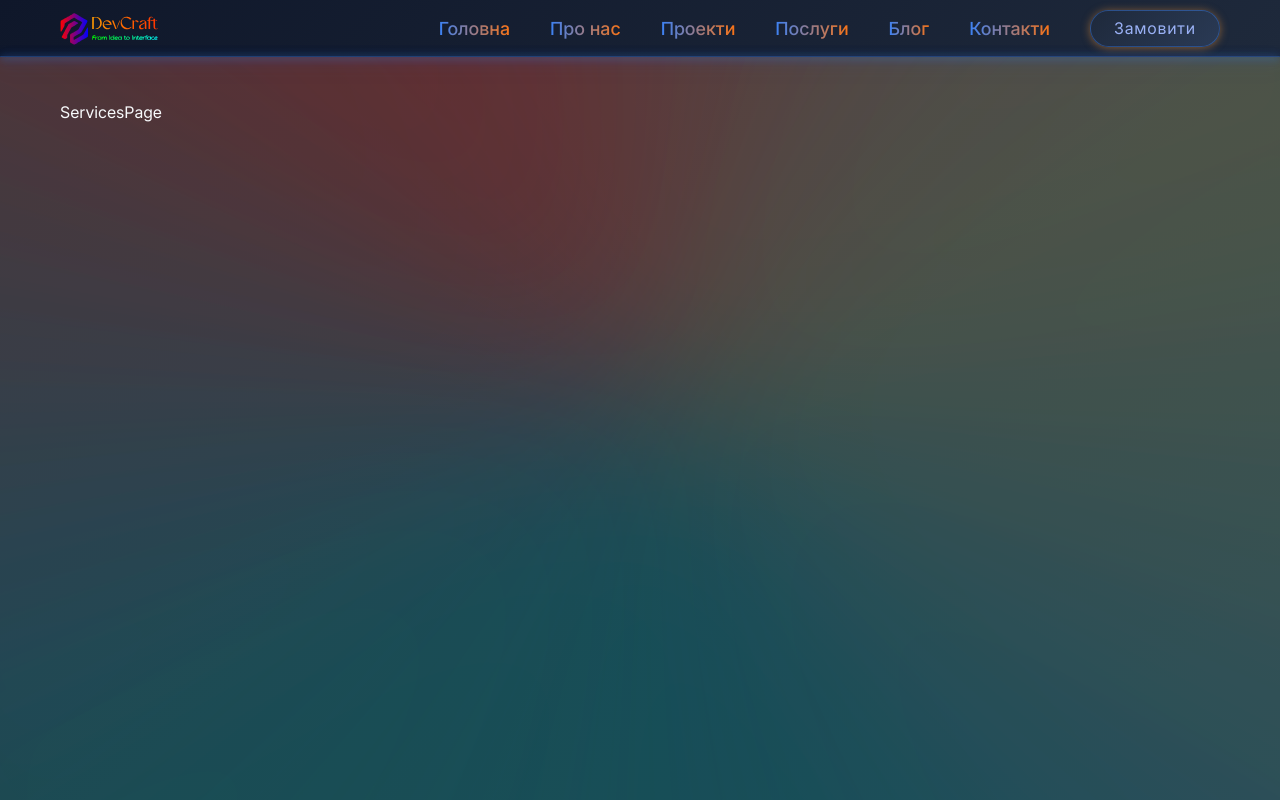
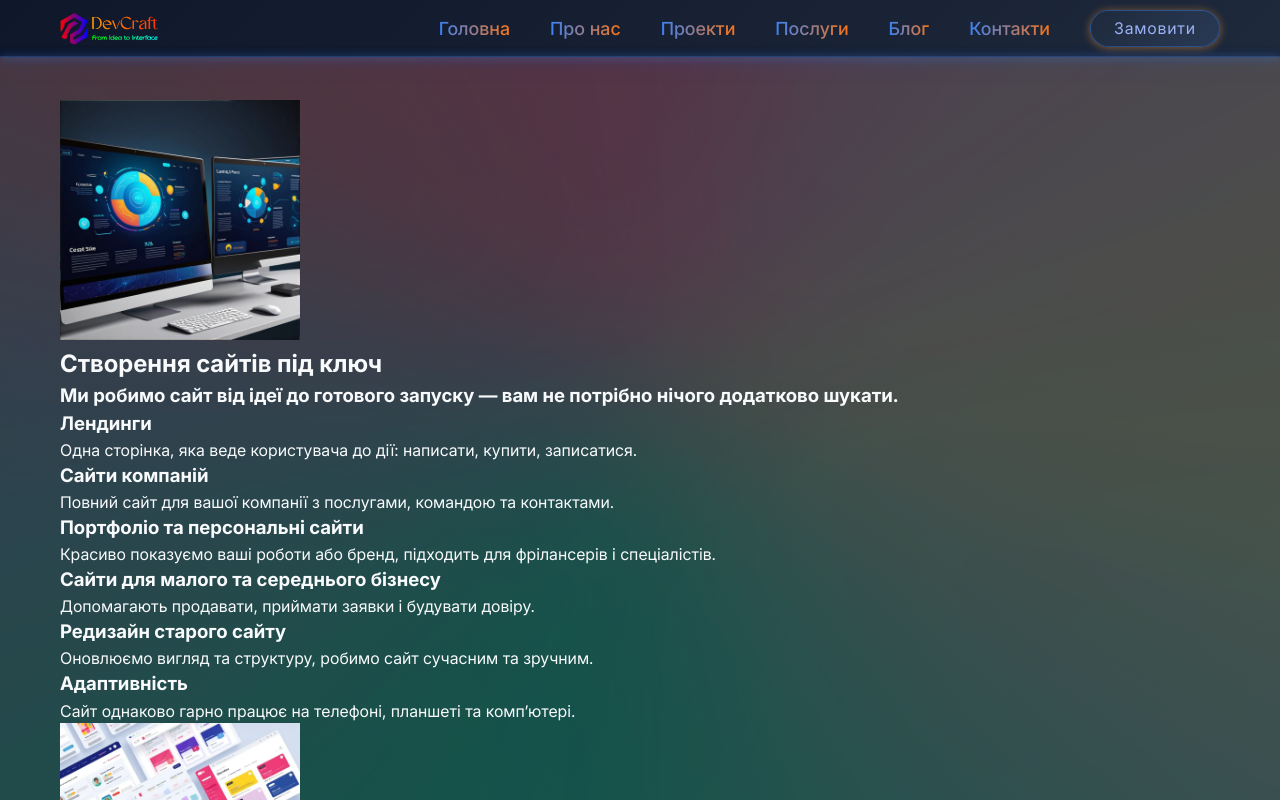
Before and after one commit to msssvitlana/command_portfolio, a Next.js app: page /services in a window 1280 px wide. Shown: the top 800 px of the page. Built offline with nearby package versions, Linux system fonts and the light colour scheme.

Commit message:
Refactor ServicesPage: add ListServices, ServiceItems, and updated service data with pictures

```diff
--- a/app/services/page.tsx
+++ b/app/services/page.tsx
@@ -1,7 +1,12 @@
+import ListServices from '@/components/ListServ/ListServices';
 import Section from '@/components/Ui/Section/Section';
 
 const ServicesPage = () => {
-  return <Section>ServicesPage</Section>;
+  return (
+    <Section>
+      <ListServices />
+    </Section>
+  );
 };
 
 export default ServicesPage;
--- /dev/null
+++ b/components/ListServ/ListServices.tsx
@@ -0,0 +1,25 @@
+import Image from 'next/image';
+import styles from './ListServices.module.css';
+import { services } from '@/constants/constants';
+import ServiceItems from '../ServiceItems/ServiceItems';
+
+const ListServices = () => {
+  return (
+    <ul>
+      {services.map(service => (
+        <li key={service.id}>
+          {service.picture && (
+            <Image width={240} height={240} alt={service.picture?.alt} src={service.picture.src} />
+          )}
+          <div>
+            <h2>{service.title}</h2>
+            <h3>{service.subTitle}</h3>
+          </div>
+          <ServiceItems items={service.items} />
+        </li>
+      ))}
+    </ul>
+  );
+};
+
+export default ListServices;
--- /dev/null
+++ b/components/ServiceItems/ServiceItems.tsx
@@ -0,0 +1,20 @@
+import { ServiceItem } from '@/constants/constants';
+
+type Props = {
+  items: ServiceItem[];
+};
+
+const ServiceItems = ({ items }: Props) => {
+  return (
+    <ul>
+      {items.map(item => (
+        <li key={item.id}>
+          <h3>{item.label}</h3>
+          <p>{item.description}</p>
+        </li>
+      ))}
+    </ul>
+  );
+};
+
+export default ServiceItems;
--- a/constants/constants.ts
+++ b/constants/constants.ts
@@ -81,7 +81,12 @@ export const navItems: NavItem[] = [
   },
 ];
 
-interface ServiceItem {
+interface Picture {
+  alt: string;
+  src: string;
+}
+
+export interface ServiceItem {
   id: string;
   label: string;
   description: string;
@@ -92,7 +97,7 @@ export interface ServiceBlock {
   title: string;
   subTitle: string;
   items: ServiceItem[];
-  picture?: string;
+  picture?: Picture;
 }
 
 export const services: ServiceBlock[] = [
@@ -134,7 +139,10 @@ export const services: ServiceBlock[] = [
         description: 'Сайт однаково гарно працює на телефоні, планшеті та комп’ютері.',
       },
     ],
-    picture: '/images/service/create.webp',
+    picture: {
+      alt: "На столі два комп'ютера з розробкою на моніторах",
+      src: '/images/service/create.webp',
+    },
   },
   {
     id: 'web-applications',
@@ -168,7 +176,10 @@ export const services: ServiceBlock[] = [
         description: 'Перша версія продукту для тесту ідеї на ринку перед великими інвестиціями.',
       },
     ],
-    picture: '/images/service/user-support.webp',
+    picture: {
+      alt: 'Кілька вебзастосунків з кабінетами користувачів та адмін-панелями',
+      src: '/images/service/user-support.webp',
+    },
   },
   {
     id: 'full-stack-development',
@@ -197,7 +208,10 @@ export const services: ServiceBlock[] = [
         description: 'Сайт завантажується швидко та добре індексується пошуковими системами.',
       },
     ],
-    picture: '/images/service/backend.webp',
+    picture: {
+      alt: 'Серверні шафи в дата-центрі',
+      src: '/images/service/backend.webp',
+    },
   },
   {
     id: 'support-and-maintenance',
@@ -231,7 +245,10 @@ export const services: ServiceBlock[] = [
           'Освіжаємо зовнішній вигляд сайту та покращуємо UX відповідно до сучасних стандартів.',
       },
     ],
-    picture: '/images/service/support.webp',
+    picture: {
+      alt: 'Великий монітор з шестернями, символізує підтримку та розвиток готових проєктів',
+      src: '/images/service/support.webp',
+    },
   },
   {
     id: 'ui-ux-design',
@@ -265,6 +282,9 @@ export const services: ServiceBlock[] = [
         description: 'Оновлюємо застарілі сайти та застосунки, покращуємо читабельність і UX.',
       },
     ],
-    picture: '/images/service/ui-ux_real.webp',
+    picture: {
+      alt: 'Футуристичний UI/UX дизайн з голографічними елементами',
+      src: '/images/service/ui-ux_real.webp',
+    },
   },
 ];
```
Also changed, not shown: components/ListServ/ListServ.tsx (deleted, +0 -9 lines), components/ListServ/ListServices.module.css (added), components/ServiceItems/ServiceItems.module.css (added).
